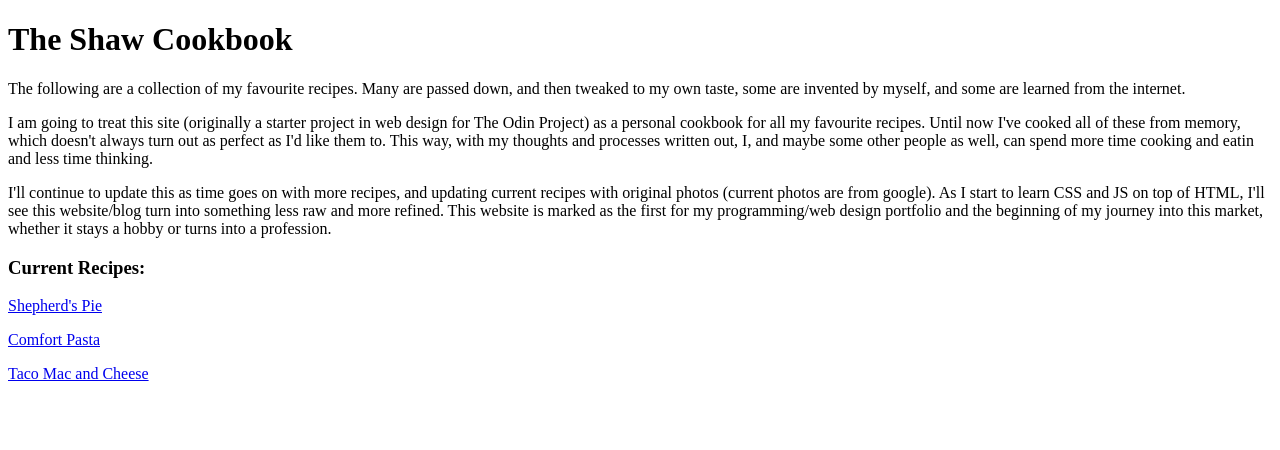
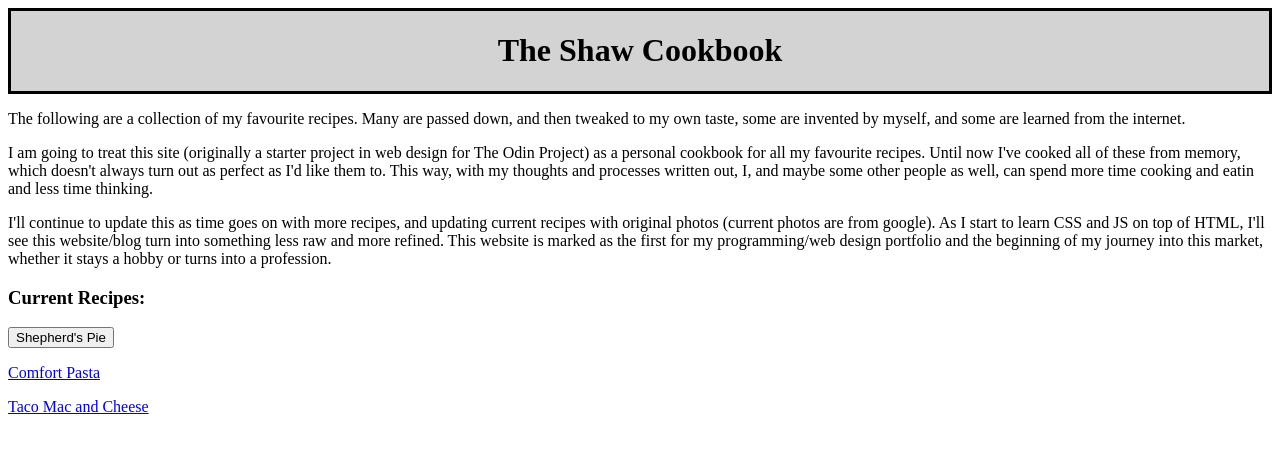
Before and after one commit to BCDShaw/odin-recipes, a plain HTML site: page index.html in a window 1280 px wide. Drawn offline with Linux system fonts and the light colour scheme.

Commit message:
Tried out using the <div> container element and practised some basic css.

```diff
--- /dev/null
+++ b/css/styles.css
@@ -0,0 +1,10 @@
+*
+
+.title {
+    text-align: center;
+    border: solid;
+    background-color: lightgray;
+}
+
+button {
+}
--- a/index.html
+++ b/index.html
@@ -4,10 +4,13 @@
     <head>
         <meta charset="utf-8">
         <title>The Shaw Cookbook</title>
+        <link rel="stylesheet" href="./css/styles.css"
     </head>
 
     <body>
-        <h1>The Shaw Cookbook</h1>
+        <div class="title">
+            <h1>The Shaw Cookbook</h1>
+        </div>
 
         <p>The following are a collection of my favourite recipes. Many are passed down,
             and then tweaked to my own taste, some are invented by myself, and some are
@@ -29,9 +32,9 @@
         </p>
 
         <h3>Current Recipes:</h3>
-        <p>
-             <a href="./recipes/shepherdspie.html">Shepherd's Pie</a>
-        </p>
+        <a href="./recipes/shepherdspie.html">
+            <button>Shepherd's Pie</button>
+        </a>
 
         <p>
             <a href="./recipes/comfortpasta.html">Comfort Pasta</a>
```
